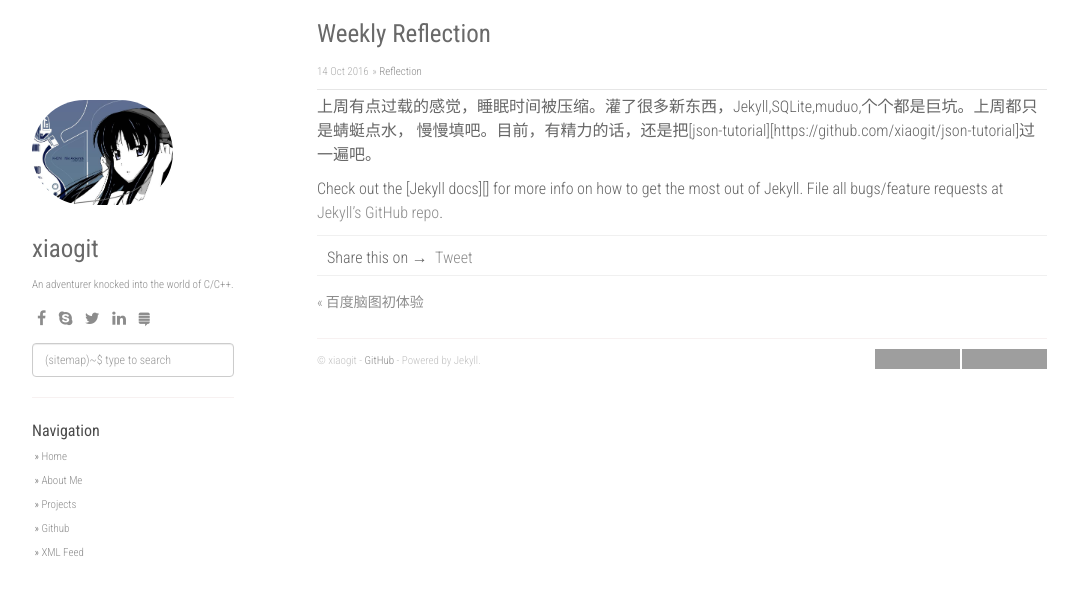
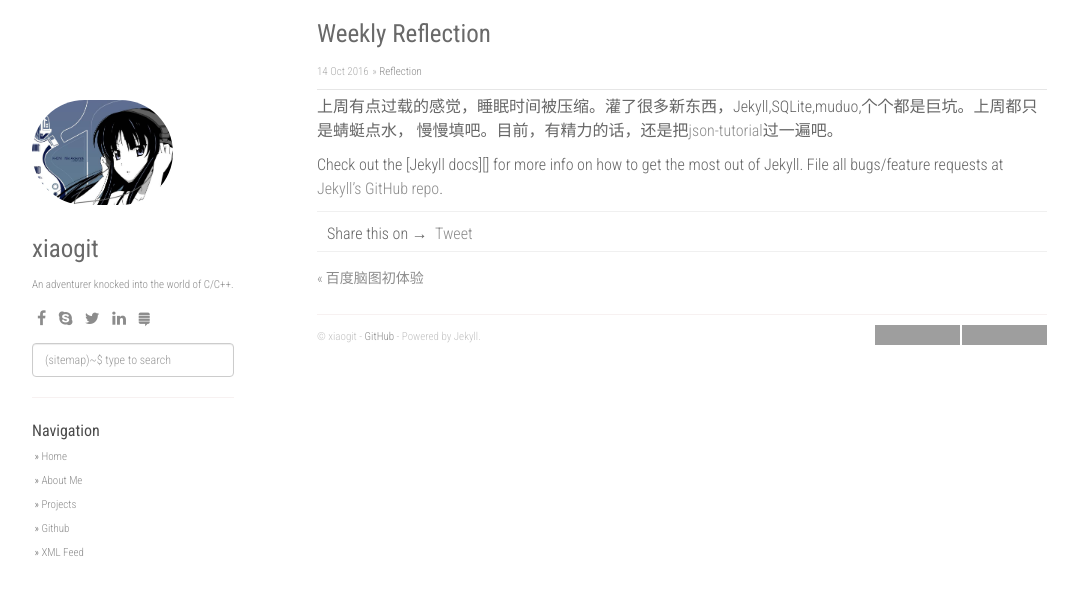
Before and after one commit to xiaogit/xiaogit.github.io, a Jekyll site: the page built from _posts/2016-10-15-Weekly Reflection.markdown, in a window 1280 px wide. Shown: the top 595 px of the page, without its empty margins (53-1131 px from the left). Built offline with Jekyll 4.4.1, drawn with Linux system fonts in a browser that asks for light colours; nearby versions of some CDN libraries; comment, search, counter and statistics services are not loaded; grey boxes are pictures that could not be loaded.

Commit message:
revise link
(https://github.com/xiaogit/json-tutorial)

```diff
--- a/_posts/2016-10-15-Weekly Reflection.markdown
+++ b/_posts/2016-10-15-Weekly Reflection.markdown
@@ -4,7 +4,7 @@ title:  "Weekly Reflection"
 date:   2016-10-15 00:18:23 +0700
 categories: [Reflection]
 ---
-上周有点过载的感觉，睡眠时间被压缩。灌了很多新东西，Jekyll,SQLite,muduo,个个都是巨坑。上周都只是蜻蜓点水， 慢慢填吧。目前，有精力的话，还是把[json-tutorial][https://github.com/xiaogit/json-tutorial]过一遍吧。
+上周有点过载的感觉，睡眠时间被压缩。灌了很多新东西，Jekyll,SQLite,muduo,个个都是巨坑。上周都只是蜻蜓点水， 慢慢填吧。目前，有精力的话，还是把[json-tutorial](https://github.com/xiaogit/json-tutorial)过一遍吧。
 
 
 
```
